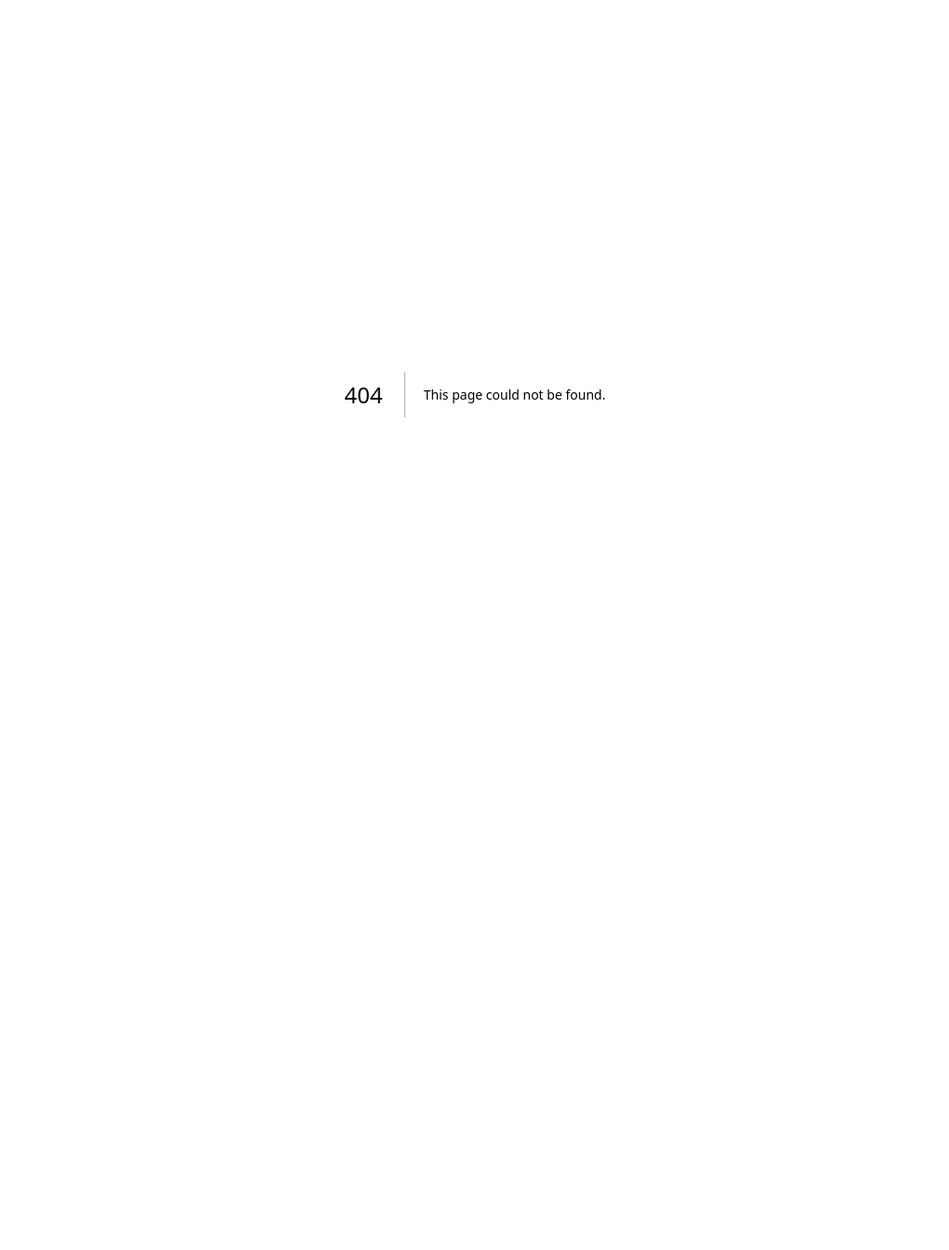
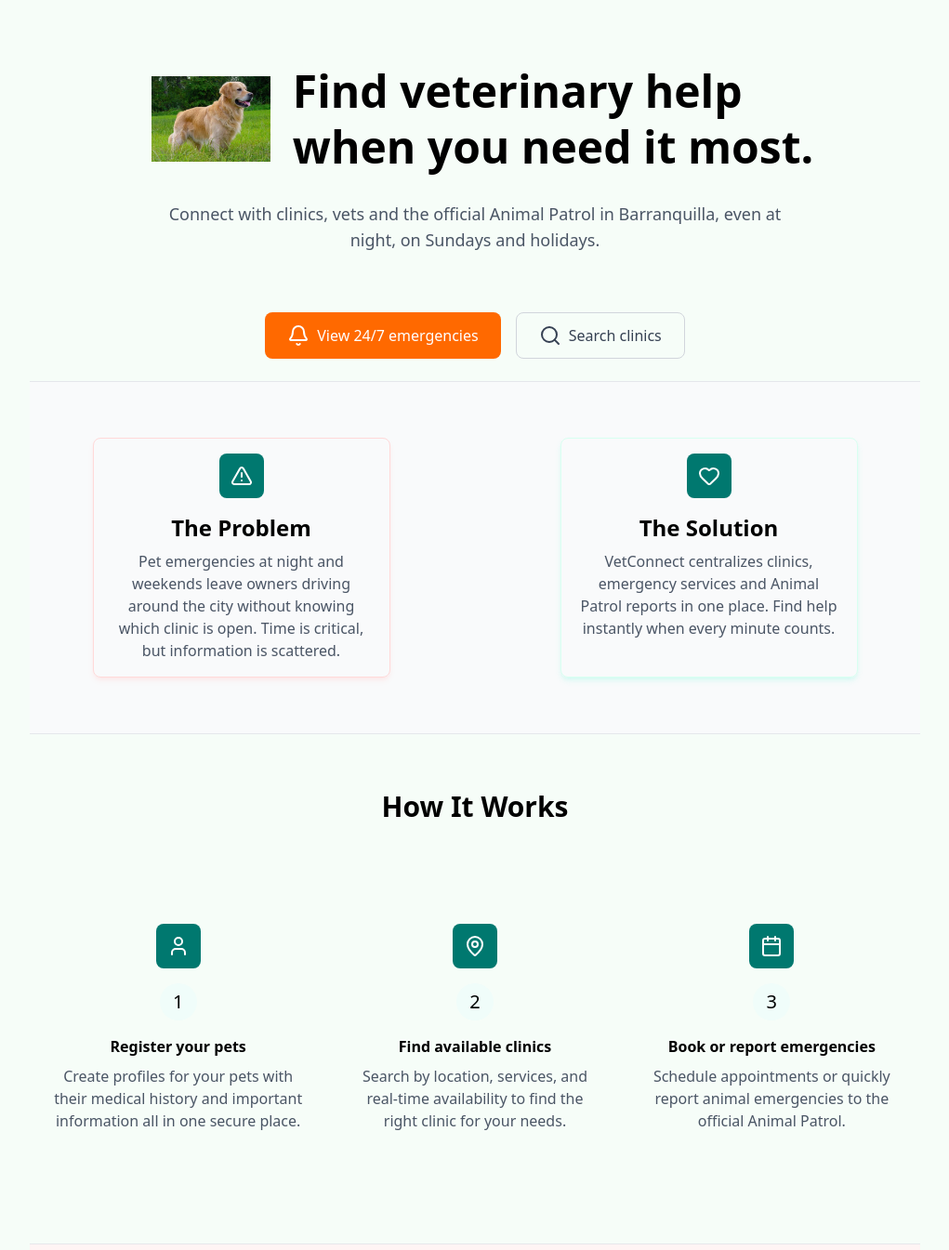
Before and after one commit to Integrator-Project-X/frontend-x, a Next.js app: page /home in a window 1280 px wide. Before the commit this address had no page. Shown: the top 1345 px of the page at 93% size, without its empty margins (242-1263 px from the left). Before the commit the page ends 848 px from the top, so only its background shows below. Built offline with nearby package versions, Linux system fonts and the light colour scheme.

Commit message:
feat(home)Create the home page view with basic styles

```diff
--- /dev/null
+++ b/src/app/home/page.tsx
@@ -0,0 +1,177 @@
+import Link from "next/link";
+import Image from "next/image";
+import vetImg from "@/public/image.png";
+import { Clock, Siren, Bell, Calendar, Heart, Search, AlertTriangle, User, MapPin } from "lucide-react";
+
+
+export default function Home() {
+  return (
+    <>
+      <div className="w-full flex flex-col items-center px-6">
+
+        {/* Título + Imagen importada */}
+        <div className="flex flex-col md:flex-row items-center gap-6 mt-10">
+
+          {/* Imagen importada */}
+          <Image
+            src={vetImg}
+            alt="Veterinary"
+            className="w-32 h-32 object-contain md:ml-4"
+          />
+
+          {/* Título */}
+          <h1 className="text-5xl font-bold leading-tight max-w-3xl text-center md:text-left">
+            Find veterinary help <br />
+            <span className="block">when you need it most.</span>
+          </h1>
+
+        </div>
+
+        {/* Texto descriptivo */}
+        <p className="text-lg text-gray-600 mt-6 max-w-2xl text-center">
+          Connect with clinics, vets and the official Animal Patrol in Barranquilla,
+          even at night, on Sundays and holidays.
+        </p>
+
+        {/* BOTONES */}
+        <div className="flex gap-4 py-6 mt-10">
+          <Link
+            href="/emergency"
+            className="flex items-center gap-2 bg-orange-500 text-white px-6 py-3 rounded-lg font-medium hover:bg-orange-600 transition"
+          >
+            <Bell />
+            View 24/7 emergencies
+          </Link>
+
+          <Link
+            href="/clinic"
+            className="flex items-center gap-2 border border-gray-300 px-6 py-3 rounded-lg font-medium text-gray-700 hover:bg-gray-100 transition"
+          >
+            <Search />
+            Search clinics
+          </Link>
+        </div>
+
+        {/* SECTION 1 - Problem / Solution */}
+        <section className="border-y border-gray-200 bg-gray-50 w-full py-15">
+          <div className="max-w-6xl mx-auto text-center">
+            <div className="flex flex-row justify-around gap-12">
+
+              <div className="flex flex-col border border-[#ffd9d9] shadow-md shadow-red-200/30 items-center text-center max-w-xs p-4 rounded-lg">
+                <div className="bg-teal-700 text-white w-12 h-12 rounded-lg flex items-center justify-center mb-4 text-xl">
+                  <AlertTriangle />
+                </div>
+                <h3 className="font-semibold text-2xl">The Problem</h3>
+                <p className="text-gray-600 mt-2">
+                  Pet emergencies at night and weekends leave owners driving around the city without knowing which clinic is open. Time is critical, but information is scattered.
+                </p>
+              </div>
+
+              <div className="flex flex-col border border-[#d9fff1] shadow-md shadow-teal-200/30 items-center text-center max-w-xs p-4 rounded-lg">
+                <div className="bg-teal-700 text-white w-12 h-12 rounded-lg flex items-center justify-center mb-4 text-xl">
+                  <Heart />
+                </div>
+                <h3 className="font-semibold text-2xl">The Solution</h3>
+                <p className="text-gray-600 mt-2">
+                  VetConnect centralizes clinics, emergency services and Animal Patrol reports in one place. Find help instantly when every minute counts.
+                </p>
+              </div>
+
+            </div>
+          </div>
+        </section>
+
+        {/* SECTION 2 - How It Works */}
+        <section className="w-full py-15 px-6">
+          <div className="max-w-6xl mx-auto text-center">
+
+            <h2 className="text-3xl font-bold mb-12">How It Works</h2>
+
+            <div className="grid grid-cols-1 py-15 md:grid-cols-3 gap-12">
+
+              {/* STEP 1 */}
+              <div className="flex flex-col items-center text-center">
+                <div className="bg-teal-700 w-12 h-12 rounded-lg flex items-center justify-center mb-4 text-xl">
+                  <User className="text-white" />
+                </div>
+                <div className="bg-teal-50 w-10 h-10 rounded-full flex items-center mb-4 justify-center text-xl">
+                  1
+                </div>
+                <h3 className="font-semibold">Register your pets</h3>
+                <p className="text-gray-600 mt-2 max-w-xs">
+                  Create profiles for your pets with their medical history and
+                  important information all in one secure place.
+                </p>
+              </div>
+
+              {/* STEP 2 */}
+              <div className="flex flex-col items-center text-center">
+                <div className="bg-teal-700 w-12 h-12 rounded-lg flex items-center justify-center mb-4 text-xl">
+                  <MapPin className="text-white" />
+                </div>
+                <div className="bg-teal-50 w-10 h-10 rounded-full flex items-center mb-4 justify-center text-xl">
+                  2
+                </div>
+                <h3 className="font-semibold">Find available clinics</h3>
+                <p className="text-gray-600 mt-2 max-w-xs">
+                  Search by location, services, and real-time availability to find
+                  the right clinic for your needs.
+                </p>
+              </div>
+
+              {/* STEP 3 */}
+              <div className="flex flex-col items-center text-center">
+                <div className="bg-teal-700 w-12 h-12 rounded-lg flex items-center justify-center mb-4 text-xl">
+                  <Calendar className="text-white" />
+                </div>
+                <div className="bg-teal-50 w-10 h-10 rounded-full flex items-center mb-4 justify-center text-xl">
+                  3
+                </div>
+                <h3 className="font-semibold">Book or report emergencies</h3>
+                <p className="text-gray-600 mt-2 max-w-xs">
+                  Schedule appointments or quickly report animal emergencies to the official
+                  Animal Patrol.
+                </p>
+              </div>
+
+            </div>
+          </div>
+        </section>
+
+        {/* SECTION 3 - Emergency CTA con el MISMO TAMAÑO que el Section 1 */}
+        <section className="w-full border-y border-gray-200 bg-[#fff4f4] py-15">
+          <div className="max-w-6xl mx-auto text-center px-4">
+            <div className="mx-auto max-w-3xl p-8 border border-[#ffd9d9] text-center bg-[#fffdfd] rounded-lg shadow-lg">
+
+              <div className="flex h-16 items-center justify-center">
+                <div className="bg-orange-500 rounded-full p-3 flex items-center justify-center">
+                  <Clock className="h-5 w-5 text-black" />
+                </div>
+              </div>
+
+              <div>
+                <h2 className="mb-2 text-2xl font-bold md:text-3xl">Need help right now?</h2>
+                <p className="text-pretty text-muted-foreground leading-relaxed">
+                  Access 24/7 emergency clinics or report an animal in danger to the official Animal Patrol program.
+                </p>
+              </div>
+
+              <div className="mt-6">
+                <Link
+                  href="/emergency"
+                  className="bg-orange-500 hover:bg-orange-600 inline-flex items-center justify-center px-6 py-3 text-lg font-semibold rounded-lg transition"
+                >
+                  <Siren className="mr-2 h-5 w-5" />
+                  Access Emergency Services
+                </Link>
+              </div>
+
+            </div>
+          </div>
+        </section>
+
+
+      </div>
+    </>
+  );
+}
```
